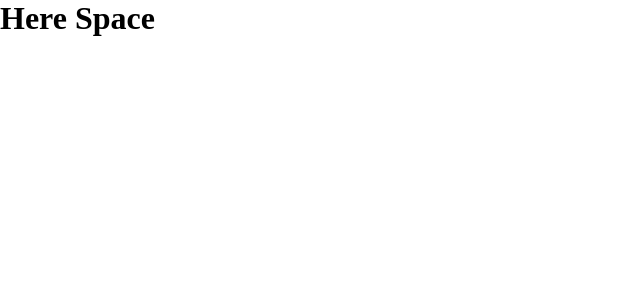
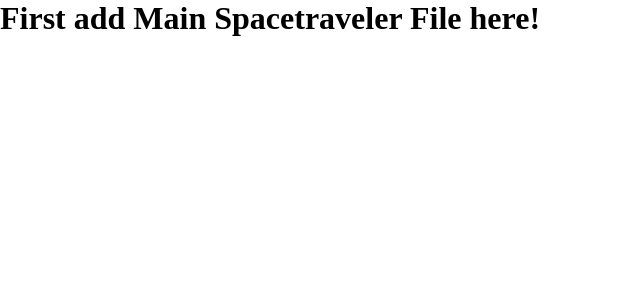
Before and after one commit to AbbasSarwar/SpaceTravelersHub, a React (Vite) app: page / in a window 1280 px wide. Shown: the top 300 px of the page, without its empty margins (0-640 px from the left). Built offline with nearby package versions, Linux system fonts and the light colour scheme.

Commit message:
Text write

```diff
--- a/src/App.jsx
+++ b/src/App.jsx
@@ -1,7 +1,7 @@
 function App() {
   return (
     <>
-    <h1>Here Space</h1>
+    <h1>First add Main Spacetraveler File here!</h1>
     </>
   )
 }
```
